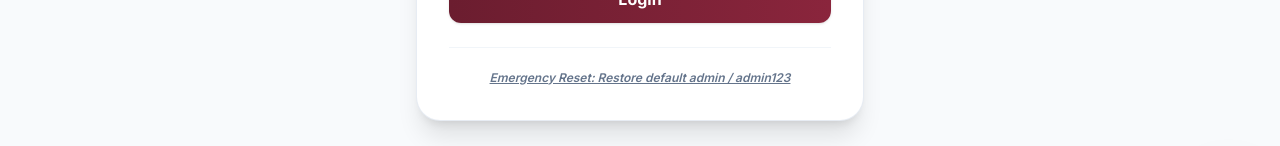
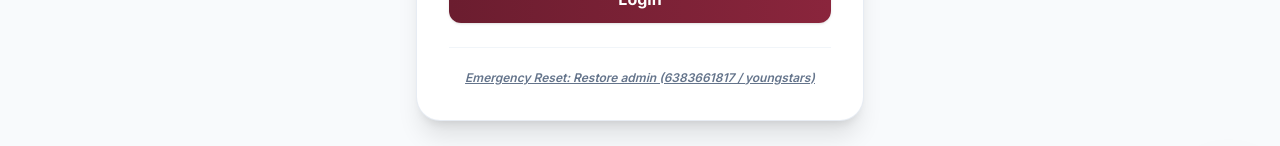
Before and after one commit to srisrisanth93-alt/temple-management-system, a React (Vite) app in the folder frontend/: page /admin/login in a window 1280 px wide. Shown: the part 586-732 px from the top of the page. Built offline with nearby package versions, Linux system fonts and the light colour scheme; no server answers; a web font is replaced by a local one.

Commit message:
add emergency database reset button to login page

```diff
--- a/frontend/src/pages/admin/AdminLogin.jsx
+++ b/frontend/src/pages/admin/AdminLogin.jsx
@@ -141,8 +141,8 @@ const AdminLogin = () => {
             className="text-xs text-slate-500 hover:text-temple-gold transition underline cursor-pointer italic font-semibold"
           >
             {language === 'en'
-              ? "Emergency Reset: Restore default admin / admin123"
-              : "அவசர மீட்பு: அட்மின் விவரங்களை admin / admin123 ஆக மாற்று"}
+              ? "Emergency Reset: Restore admin (6383661817 / youngstars)"
+              : "அவசர மீட்பு: அட்மின் விவரங்களை 6383661817 / youngstars ஆக மாற்று"}
           </button>
         </div>
       </div>
```
